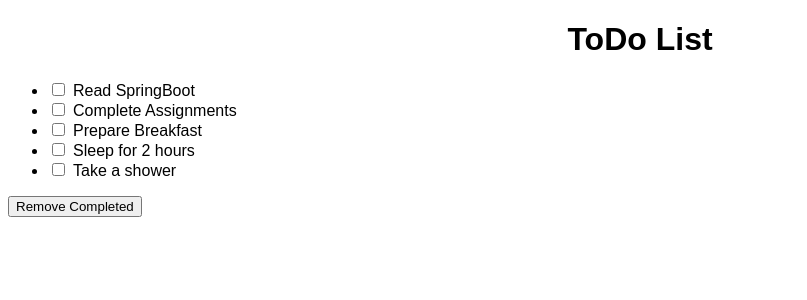
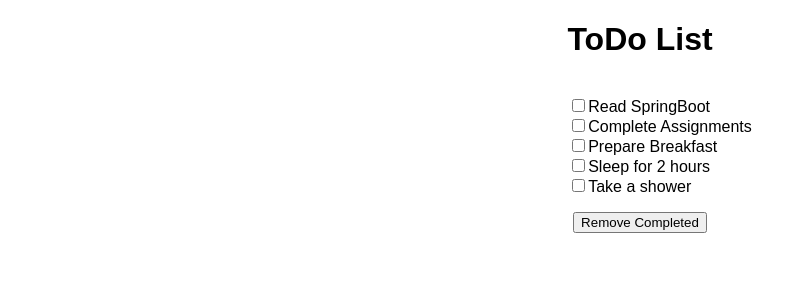
Before and after one commit to aman-shri/ToDoApp, a React (Create React App) app: page / in a window 1280 px wide. Shown: the top 300 px of the page, without its empty margins (0-807 px from the left). Built offline with nearby package versions, Linux system fonts and the light colour scheme.

Commit message:
added styling as external CSS

```diff
--- a/src/ToDoList/TaskItem.js
+++ b/src/ToDoList/TaskItem.js
@@ -8,7 +8,7 @@
                 checked = {completed}
                 onChange = {onClick}
             />
-            <span style={{ marginLeft: "5px" }}>{text}</span>
+            <span>{text}</span>
         </label>
     </li>
 );
--- a/src/ToDoList/ToDoList.css
+++ b/src/ToDoList/ToDoList.css
@@ -1,14 +1,13 @@
-/* ToDoList.css */
-
-.task-list {
-    list-style-type: none; /* Remove bullet points */
+.italic {
+    font-style: italic;
 }
 
-.task-list li {
-    margin-bottom: 5px; /* Adjust spacing between list items */
+ul {
+    list-style-type: none;
 }
 
-.task-list label {
-    display: flex; /* Use flex layout for checkbox and text */
-    align-items: center; /* Align items vertically */
+.container {
+    display: flex;
+    flex-direction: column;
+    align-items: center;
 }
--- a/src/ToDoList/ToDoList.js
+++ b/src/ToDoList/ToDoList.js
@@ -1,6 +1,7 @@
 import React from "react";
 import { useState } from "react";
 import TaskItem from "./TaskItem";
+import "./ToDoList.css"
 
 export default function ToDoList() {
     const [tasks, setTasks] = useState([
@@ -22,9 +23,9 @@
     };
 //convert the task to component
     return (
-        <div>
+        <div className="container">
           {tasks.length === 0 ? (
-            <p id="no-task-message" style={{ fontStyle: 'italic' }}>Nothing to do buddy. Sleep!</p>
+            <p id="no-task-message" className="italic">Nothing to do buddy. Sleep!</p>
           ) : (
             <ul>
             {tasks.map((task, index) => (
```
